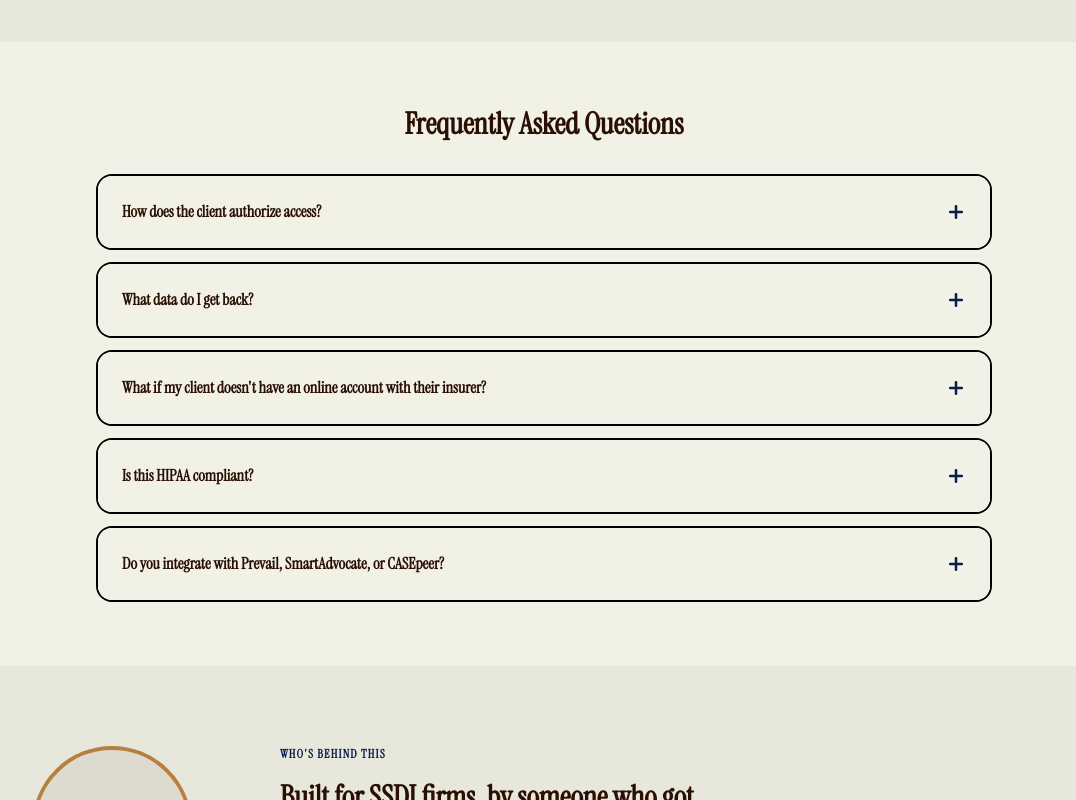
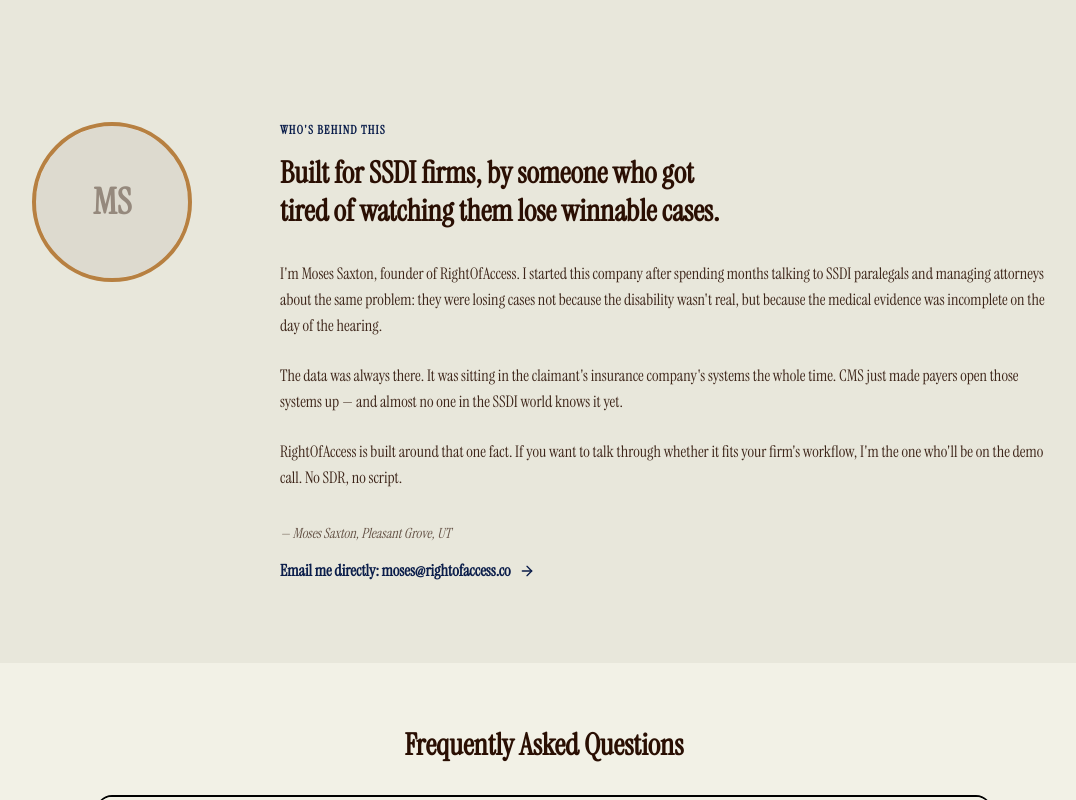
Before and after one commit to mosaxton/v0-right-of-access-marketing-site, a Next.js app: page / in a window 1280 px wide. Shown: the part 3900-4700 px from the top of the page, without its empty margins (96-1172 px from the left). Built offline with nearby package versions, Linux system fonts and the light colour scheme.

Commit message:
reorder FounderSection and FAQSection in page layout

```diff
--- a/app/page.tsx
+++ b/app/page.tsx
@@ -61,8 +61,8 @@ export default function Page() {
         </div>
       </section>
       <PricingSection />
+      <FounderSection />
       <FAQSection />
-      <FounderSection />
       <FinalCTA />
       <Footer tagline="Provider Discovery for SSDI Law Firms" />
     </>
```
